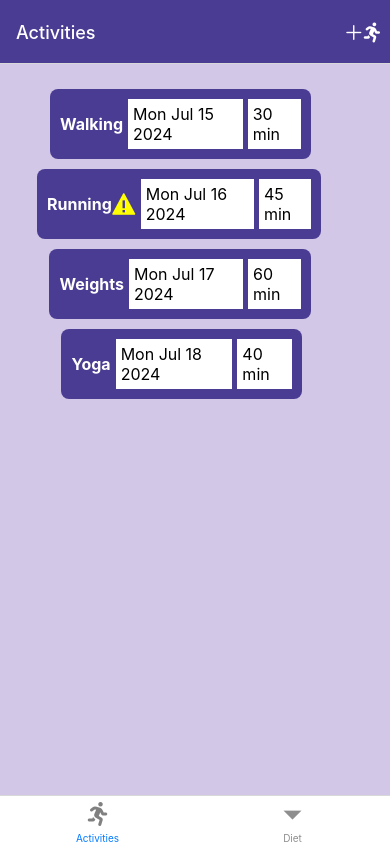
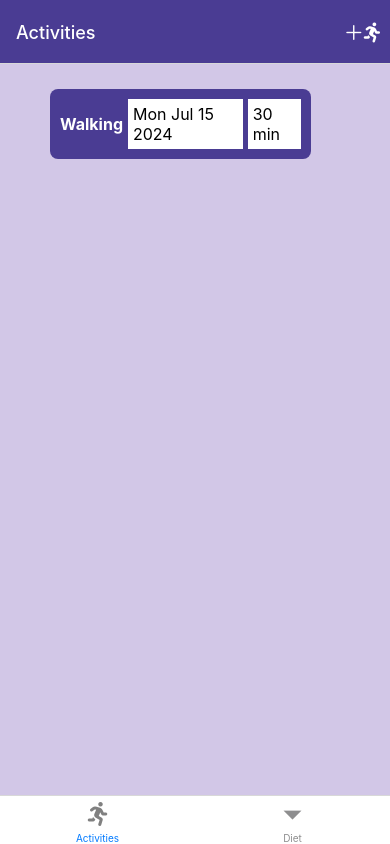
Before and after one commit to cold-flatwhite/assignment2, a React Native app: screen /Activities in a window 390 px wide. Built offline with nearby package versions, Linux system fonts and the light colour scheme.

Commit message:
added activityconect.js file to use usecontext to make the activities as a global state, and rendered in the app.js file.

```diff
--- a/App.js
+++ b/App.js
@@ -4,6 +4,7 @@ import ActivitiesScreen from "./screens/ActivitiesScreen";
 import { createBottomTabNavigator } from "@react-navigation/bottom-tabs";
 import DietScreen from "./screens/DietScreen";
 import AddActivityScreen from "./screens/AddActivityScreen";
+import { ActivityProvider } from "./components/ActivityContext";
 
 const Stack = createNativeStackNavigator();
 const Tab = createBottomTabNavigator();
@@ -25,6 +26,7 @@ const TabNavigator = () => {
 
 export default function App() {
   return (
+    <ActivityProvider>
       <NavigationContainer>
         <Stack.Navigator screenOptions={defaultSetting}>
           <Stack.Screen
@@ -35,5 +37,6 @@ export default function App() {
           <Stack.Screen name="AddActivity" component={AddActivityScreen} />
         </Stack.Navigator>
       </NavigationContainer>
+    </ActivityProvider>
   );
 }
--- /dev/null
+++ b/components/ActivityContext.js
@@ -0,0 +1,26 @@
+import React from "react";
+import { createContext, useState, useContext } from "react";
+
+const ActivityContext = createContext();
+
+export const useActivity = () => useContext(ActivityContext);
+
+export const ActivityProvider = ({ children }) => {
+  const [activities, setActivities] = useState([
+    {
+      id: 1,
+      itemType: "Walking",
+      data: "30 min",
+      date: "Mon Jul 15 2024",
+      special: false,
+    },
+  ]);
+  const addActivity = (activity) => {
+    setActivities((preActivitites) => [...preActivitites, activity]);
+  };
+  return (
+    <ActivityContext.Provider value={{ activities, setActivities }}>
+      {children}
+    </ActivityContext.Provider>
+  );
+};
--- a/screens/ActivitiesScreen.js
+++ b/screens/ActivitiesScreen.js
@@ -4,8 +4,11 @@ import { useEffect } from "react";
 import { AntDesign } from "@expo/vector-icons";
 import { FontAwesome5 } from "@expo/vector-icons";
 import PressableButton from "../components/PressableButton";
+import { useActivity } from "../components/ActivityContext";
 
 const ActivitiesScreen = ({ navigation }) => {
+  const { activities } = useActivity();
+
   useEffect(() => {
     navigation.setOptions({
       tabBarIcon: () => <FontAwesome5 name="running" size={24} color="grey" />,
@@ -22,40 +25,11 @@ const ActivitiesScreen = ({ navigation }) => {
       ),
     });
   }, [navigation]);
-  const data = [
-    {
-      id: 1,
-      itemType: "Walking",
-      data: "30 min",
-      date: "Mon Jul 15 2024",
-      special: false,
-    },
-    {
-      id: 2,
-      itemType: "Running",
-      data: "45 min",
-      date: "Mon Jul 16 2024",
-      special: true,
-    },
-    {
-      id: 3,
-      itemType: "Weights",
-      data: "60 min",
-      date: "Mon Jul 17 2024",
-      special: false,
-    },
-    {
-      id: 4,
-      itemType: "Yoga",
-      data: "40 min",
-      date: "Mon Jul 18 2024",
-      special: false,
-    },
-  ];
+
 
   return (
     <View style={styles.container}>
-      <ItemsList data={data} />
+      <ItemsList data={activities} />
     </View>
   );
 };
--- a/screens/AddActivityScreen.js
+++ b/screens/AddActivityScreen.js
@@ -9,6 +9,8 @@ import {
 import DropDownPicker from "react-native-dropdown-picker";
 import DateTimePicker from "@react-native-community/datetimepicker";
 import PressableButton from "../components/PressableButton";
+import { useActivity } from "../components/ActivityContext";
+
 
 const AddActivityScreen = ({ navigation }) => {
   const [activityType, setActivityType] = useState(null);
```
Lines whose indentation alone changed are shown as unchanged.
